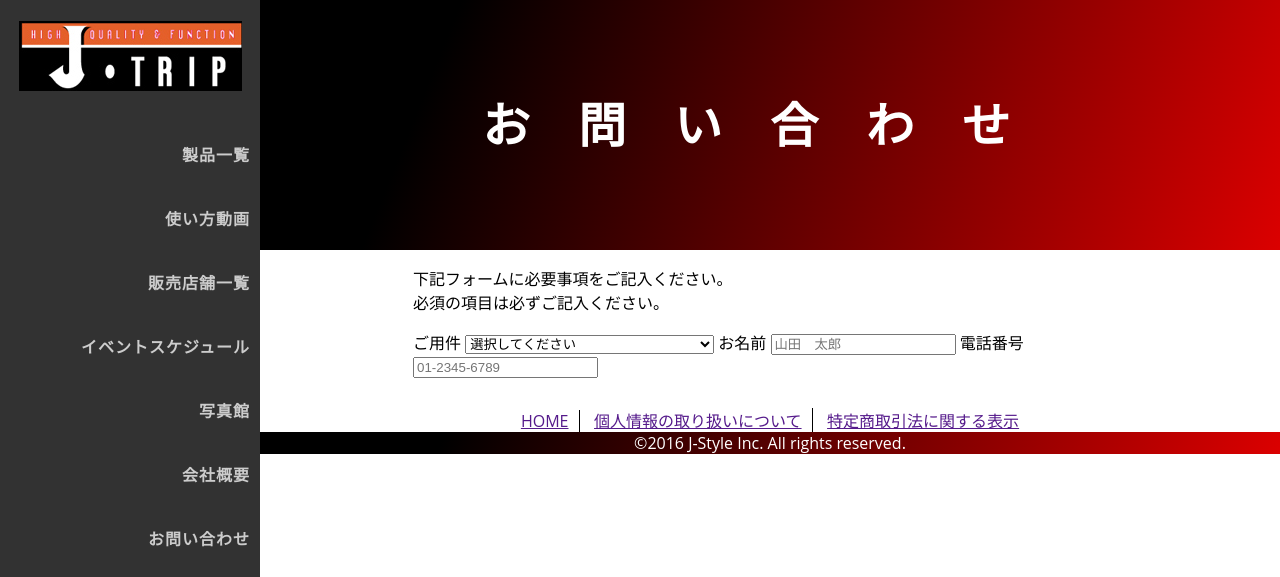
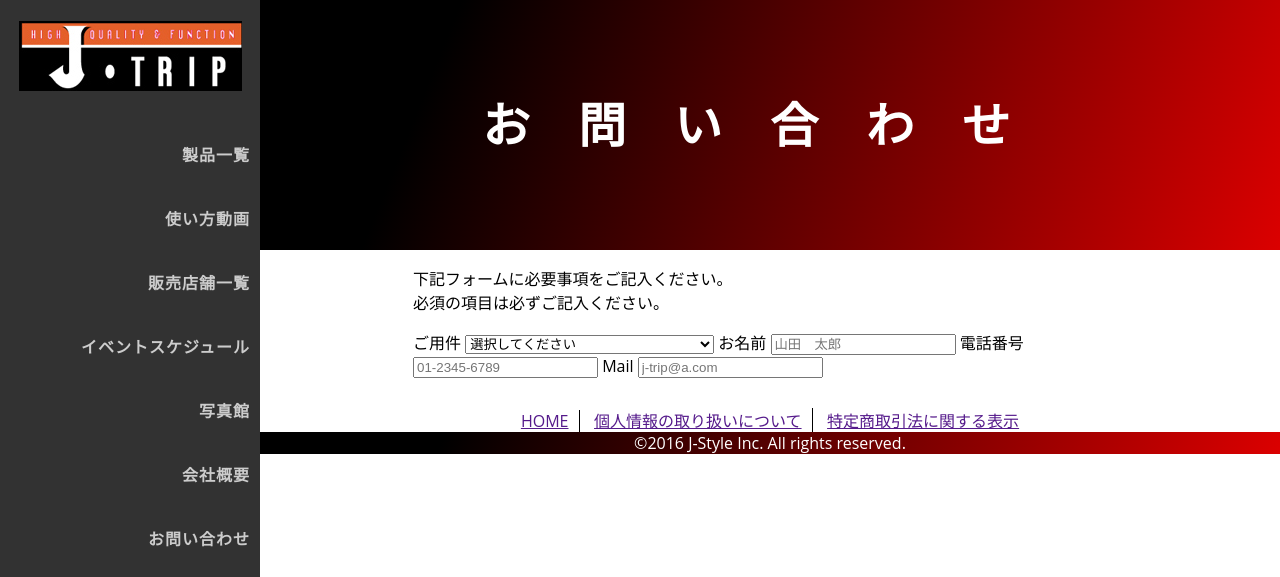
Before and after one commit to minori123/jstyle, a PHP site: page /contact.php in a window 1280 px wide. Shown: the top 577 px of the page. Run offline with PHP 8.4, Linux system fonts and the light colour scheme.

Commit message:
mail add

```diff
--- a/contact.php
+++ b/contact.php
@@ -51,6 +51,12 @@
 							<input size="20" type="text" name="電話番号" placeholder="01-2345-6789">
 						</td>
 					</tr>
+					<tr>
+						<th>Mail</th>
+						<td>
+							<input size="20" type="text" name="email" placeholder="j-trip@a.com">
+						</td>
+					</tr>
 				</form>
 			</div>
 		</div>
```
